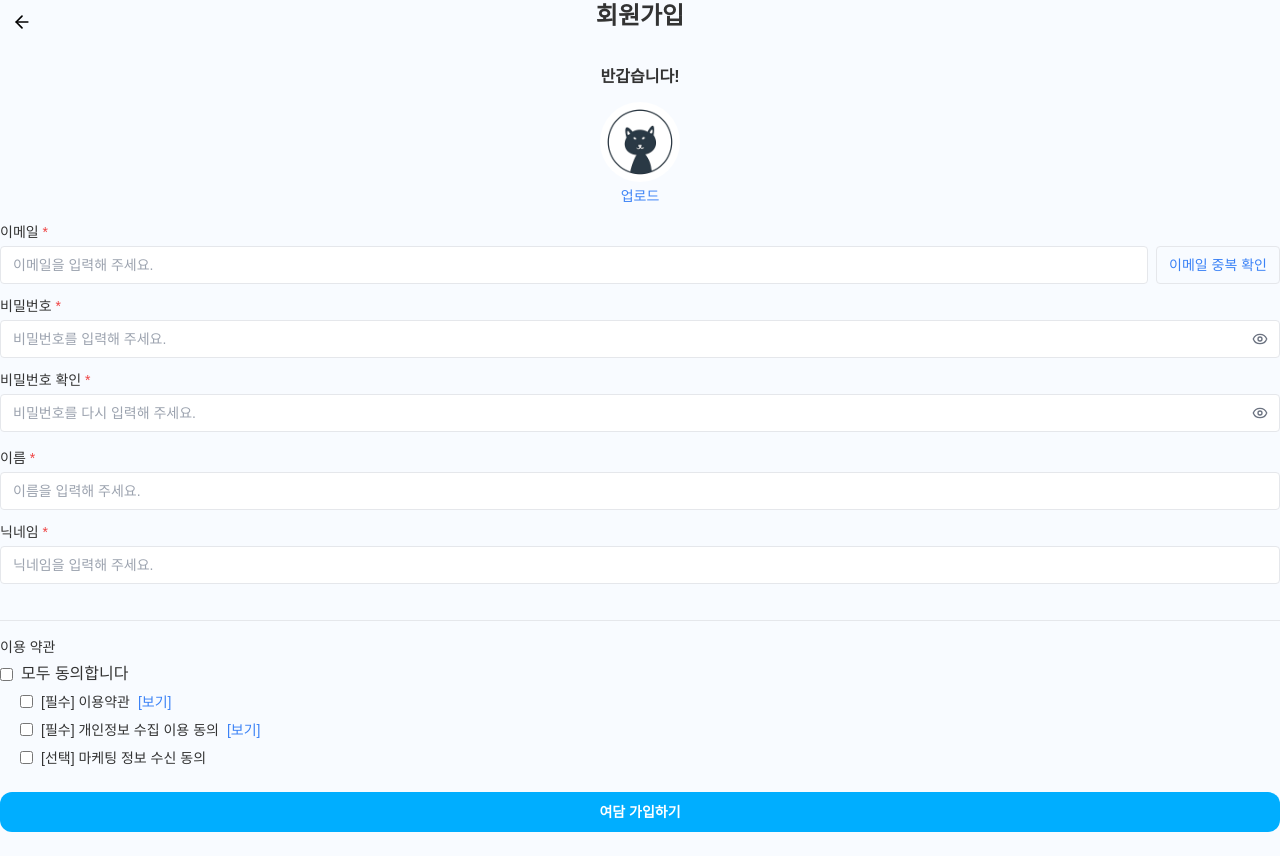
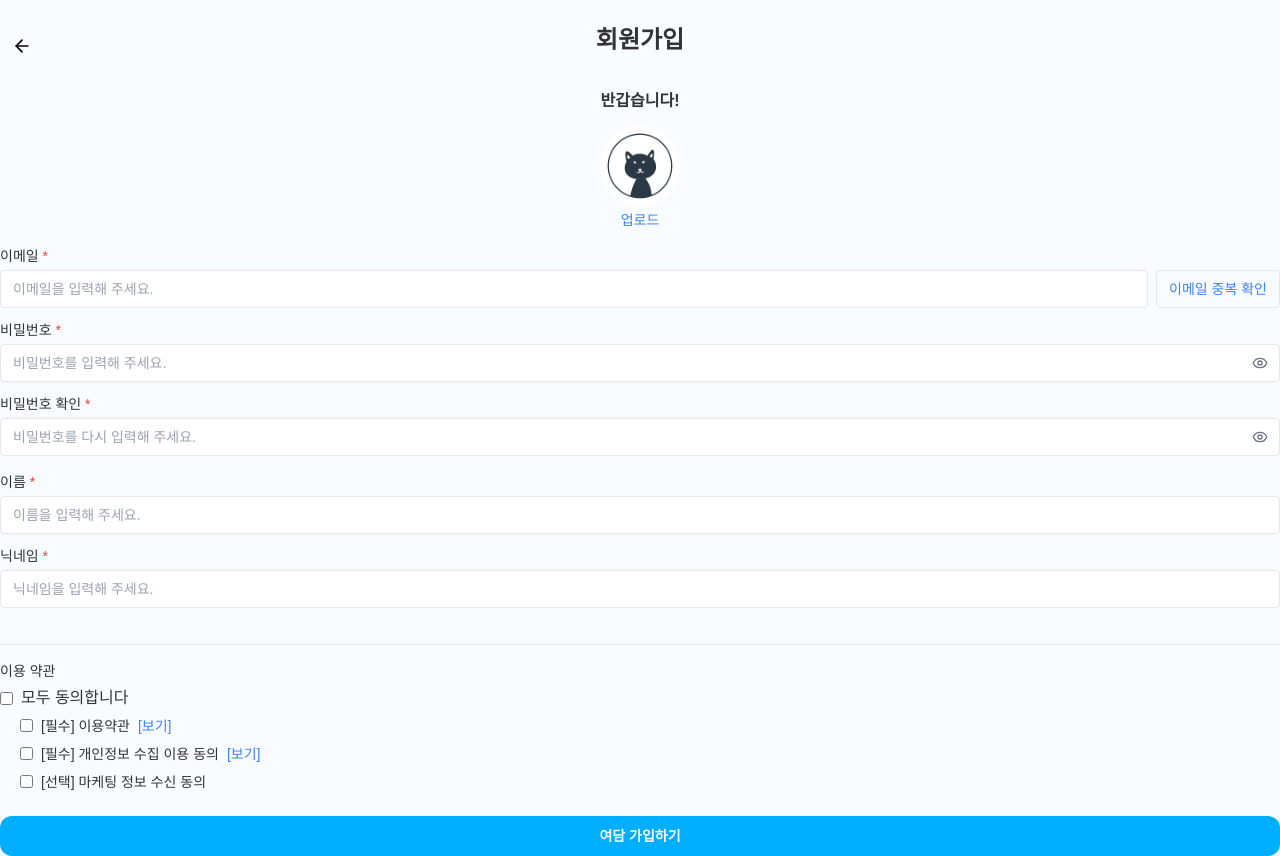
Before and after one commit to seonghoon1201/Travel_Front, a React (Create React App) app: page /signup in a window 1280 px wide. Before the commit the page ends 832 px from the top, so only its background shows below. Built offline with nearby package versions, Linux system fonts and the light colour scheme; a web font is replaced by a local one.

Commit message:
style: 여백 재조정

```diff
--- a/src/components/header/BackHeader.jsx
+++ b/src/components/header/BackHeader.jsx
@@ -11,7 +11,7 @@
   const navigate = useNavigate();
 
   return (
-    <header className="flex items-center justify-center px-4 py-3 relative mb-6">
+    <header className="flex items-center justify-center px-4 py-3 relative mb-6 mt-6">
       <button onClick={() => navigate(-1)}>
         <ArrowLeft className="w-5 h-5 text-black absolute left-3 top-3" />
       </button>
@@ -20,7 +20,6 @@
       </h1>
       {/* 오른쪽 버튼 */}
       <div className="w-5 h-5">
-        {' '}
         {showRightButton && (
           <button
             onClick={onRightButtonClick}
--- a/src/pages/HomePage.jsx
+++ b/src/pages/HomePage.jsx
@@ -77,7 +77,7 @@
       <DefaultLayout>
         <div className="w-full max-w-sm mx-auto">
           <MainHeader isMenuOpen={isMenuOpen} setIsMenuOpen={setIsMenuOpen} />
-          <div className="max-w-md w-full mx-auto px-4 mt-[24px]">
+          <div className="max-w-md w-full mx-auto px-4 mt-[1rem]">
             {isMenuOpen && <SideMenu onClose={() => setIsMenuOpen(false)} />}
 
             <main className="w-full">
```
